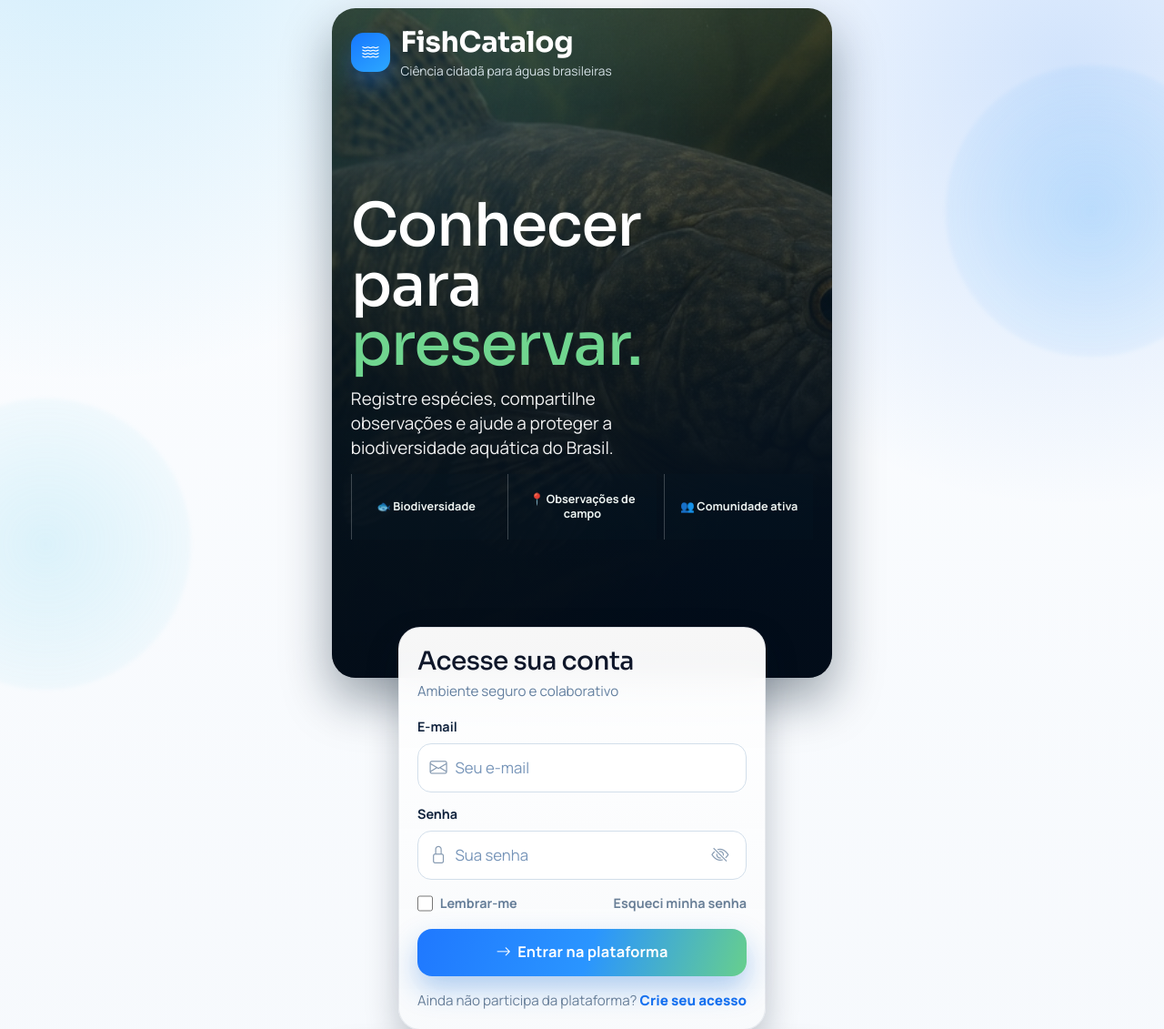
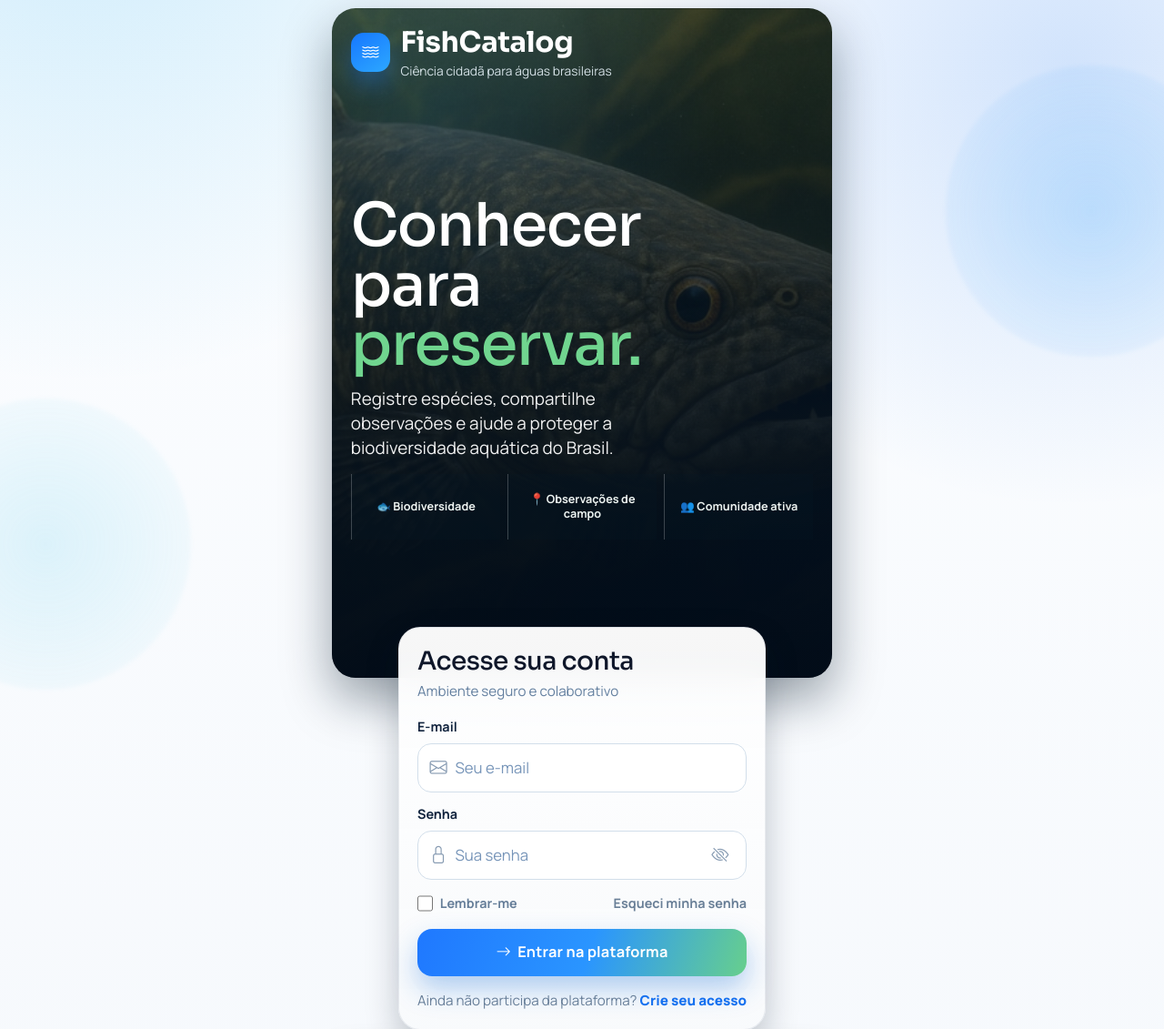
Before and after one commit to ramiressoares/app-catalogo, a Flask app: page /login in a window 1280 px wide. Shown: the top 1131 px of the page at 91% size. Run offline with Flask 3, Linux system fonts and the light colour scheme; data that the repository does not hold is empty; some libraries are stand-ins or nearby versions.

Commit message:
ajuste fino na imagem de login

```diff
--- a/static/css/style.css
+++ b/static/css/style.css
@@ -1294,9 +1294,9 @@ body[data-page="login"] .app-main {
     color: #fff;
     background:
         linear-gradient(180deg, rgba(7, 31, 58, 0.34) 0%, rgba(4, 20, 37, 0.76) 63%, rgba(3, 14, 28, 0.9) 100%),
-        radial-gradient(circle at 98% 100%, rgba(1, 8, 15, 0.95) 0%, rgba(1, 8, 15, 0.86) 18%, rgba(1, 8, 15, 0) 42%),
+        radial-gradient(circle at 99% 100%, rgba(1, 8, 15, 0.72) 0%, rgba(1, 8, 15, 0.62) 16%, rgba(1, 8, 15, 0) 40%),
         radial-gradient(circle at 20% 18%, rgba(45, 168, 255, 0.18), transparent 42%),
-        url("../uploads/trairao.jpg") 34% center/cover no-repeat;
+        url("../uploads/trairao.jpg") 72% center/cover no-repeat;
     box-shadow: 0 24px 54px rgba(6, 24, 42, 0.4);
     animation: rise-in var(--ease);
 }
@@ -1839,6 +1839,7 @@ body.modal-open {
     .login-premium__hero {
         min-height: 520px;
         padding: 1.2rem 1.3rem 9rem;
+        background-position: center, center, center, 68% center;
     }
 
     .login-premium__hero-title {
@@ -1937,6 +1938,7 @@ body.modal-open {
     .login-premium__hero {
         min-height: 560px;
         padding-bottom: 9.5rem;
+        background-position: center, center, center, 64% center;
     }
 
     .login-premium__panel {
```
